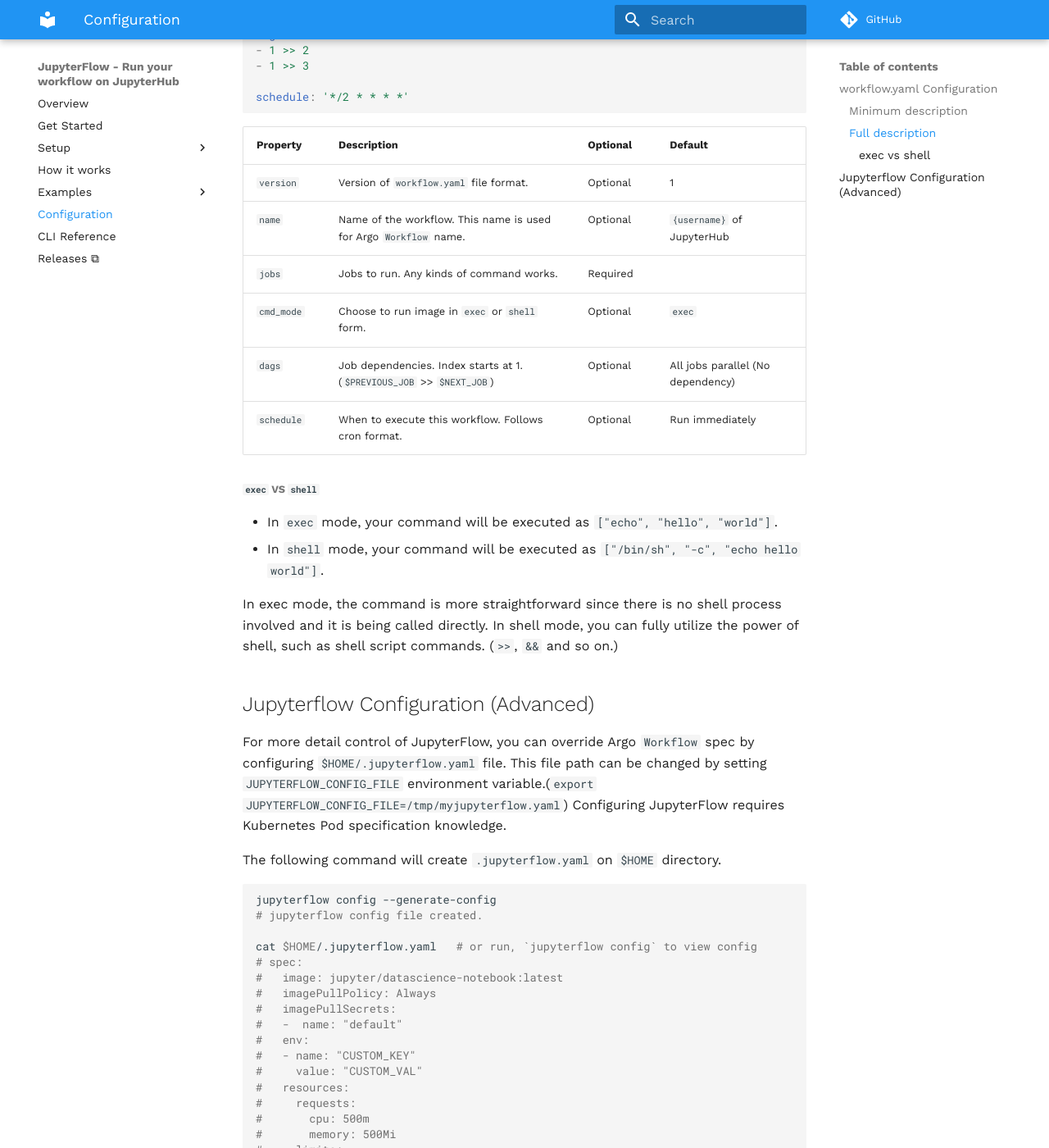
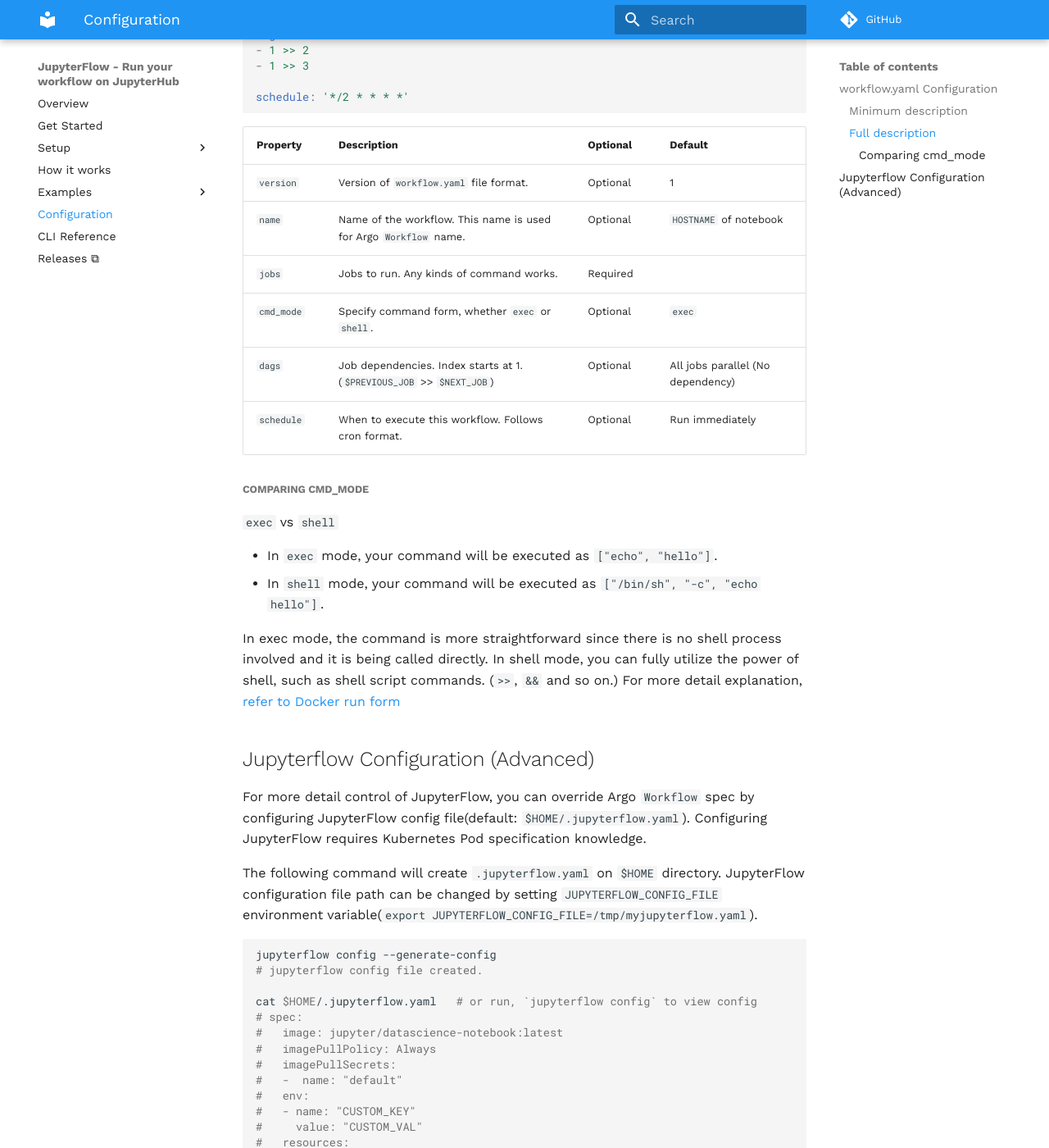
Before and after one commit to hongkunyoo/jupyterflow, an MkDocs documentation site: the page built from docs/configuration.md, in a window 1280 px wide and 1400 px high, scrolled down 925 px. Shown: the whole window at 82% size. Built offline with MkDocs 1.6.1 and Material for MkDocs 9.7.7, drawn with Linux system fonts in a browser that asks for light colours; comment, search, counter and statistics services are not loaded.

Commit message:
Update typo in docs

````diff
--- a/docs/configuration.md
+++ b/docs/configuration.md
@@ -47,26 +47,29 @@
 | Property  | Description                                                           | Optional  | Default                           |
 |-----------|-----------------------------------------------------------------------|-----------|-----------------------------------|
 |`version`  | Version of `workflow.yaml` file format.                               | Optional  | 1                                 |
-|`name`     | Name of the workflow. This name is used for Argo `Workflow` name.     | Optional  | `{username}` of JupyterHub        |
+|`name`     | Name of the workflow. This name is used for Argo `Workflow` name.     | Optional  | `HOSTNAME` of notebook            |
 |`jobs`     | Jobs to run. Any kinds of command works.                              | Required  |                                   |
-|`cmd_mode` | Choose to run image in `exec` or `shell` form.                        | Optional  | `exec`                            |
+|`cmd_mode` | Specify command form, whether `exec` or `shell`.                      | Optional  | `exec`                            |
 |`dags`     | Job dependencies. Index starts at 1. (`$PREVIOUS_JOB` >> `$NEXT_JOB`) | Optional  | All jobs parallel (No dependency) |
 |`schedule` | When to execute this workflow. Follows cron format.                   | Optional  | Run immediately                   |
 
 
-##### `exec` vs `shell`
+##### Comparing cmd_mode
 
-- In `exec` mode, your command will be executed as `["echo", "hello", "world"]`.
-- In `shell` mode, your command will be executed as `["/bin/sh", "-c", "echo hello world"]`.
+`exec` vs `shell`
+
+- In `exec` mode, your command will be executed as `["echo", "hello"]`.
+- In `shell` mode, your command will be executed as `["/bin/sh", "-c", "echo hello"]`.
 
 In exec mode, the command is more straightforward since there is no shell process involved and it is being called directly. In shell mode, you can fully utilize the power of shell, such as shell script commands. (`>>`, `&&` and so on.)
+For more detail explanation, [refer to Docker run form](https://docs.docker.com/engine/reference/builder/#run)
 
 
 ## Jupyterflow Configuration (Advanced)
 
-For more detail control of JupyterFlow, you can override Argo `Workflow` spec by configuring `$HOME/.jupyterflow.yaml` file. This file path can be changed by setting `JUPYTERFLOW_CONFIG_FILE` environment variable.(`export JUPYTERFLOW_CONFIG_FILE=/tmp/myjupyterflow.yaml`) Configuring JupyterFlow requires Kubernetes Pod specification knowledge.
+For more detail control of JupyterFlow, you can override Argo `Workflow` spec by configuring JupyterFlow config file(default: `$HOME/.jupyterflow.yaml`). Configuring JupyterFlow requires Kubernetes Pod specification knowledge.
 
-The following command will create `.jupyterflow.yaml` on `$HOME` directory.
+The following command will create `.jupyterflow.yaml` on `$HOME` directory. JupyterFlow configuration file path can be changed by setting `JUPYTERFLOW_CONFIG_FILE` environment variable(`export JUPYTERFLOW_CONFIG_FILE=/tmp/myjupyterflow.yaml`).
 
 ```bash
 jupyterflow config --generate-config
````
Also changed, not shown: docs/cli-ref.md (+1 -0 lines), docs/get-started.md (+1 -1 lines), docs/kubeflow.md (+4 -4 lines), docs/scratch.md (+9 -7 lines).
